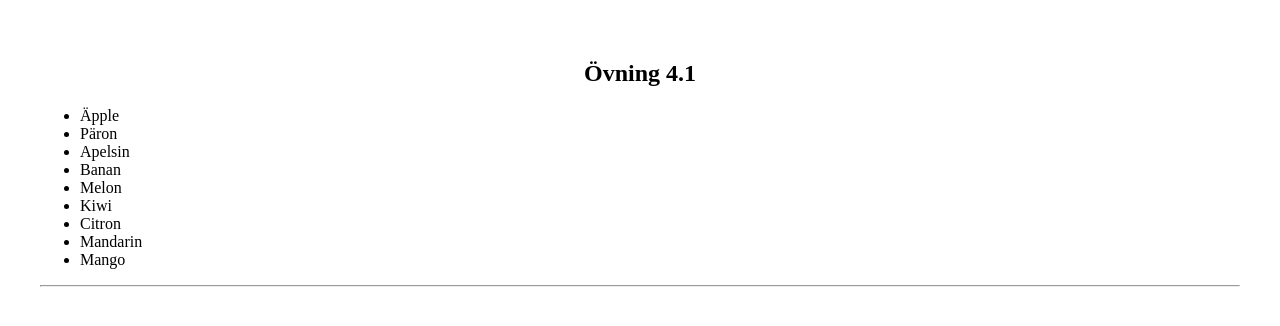
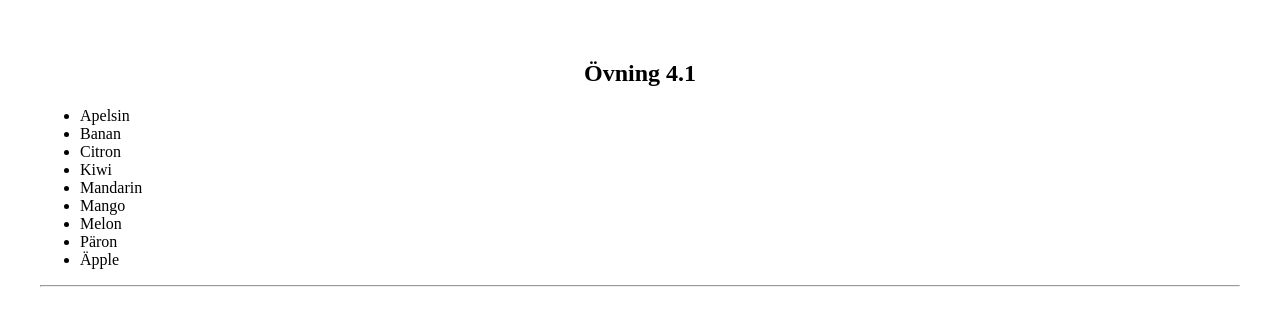
Before and after one commit to Martinf88/04-Listor-och-objekt, a React (Vite) app: page / in a window 1280 px wide. Shown: the top 326 px of the page. Built offline with nearby package versions, Linux system fonts and the light colour scheme.

Commit message:
sortedList

```diff
--- a/src/Components/FruitList.jsx
+++ b/src/Components/FruitList.jsx
@@ -2,11 +2,12 @@ import { fruitList } from '../data/data.js'
 
 const Fruits = () => {
 
+	const sortedList = fruitList.sort()
 	return (
 		<>
 		<h2>Övning 4.1</h2>
 		<ul>
-			{fruitList.map(fruit =>(
+			{sortedList.map(fruit =>(
 				<li key={fruit}>{fruit}</li>
 			))}
 		</ul>
```
